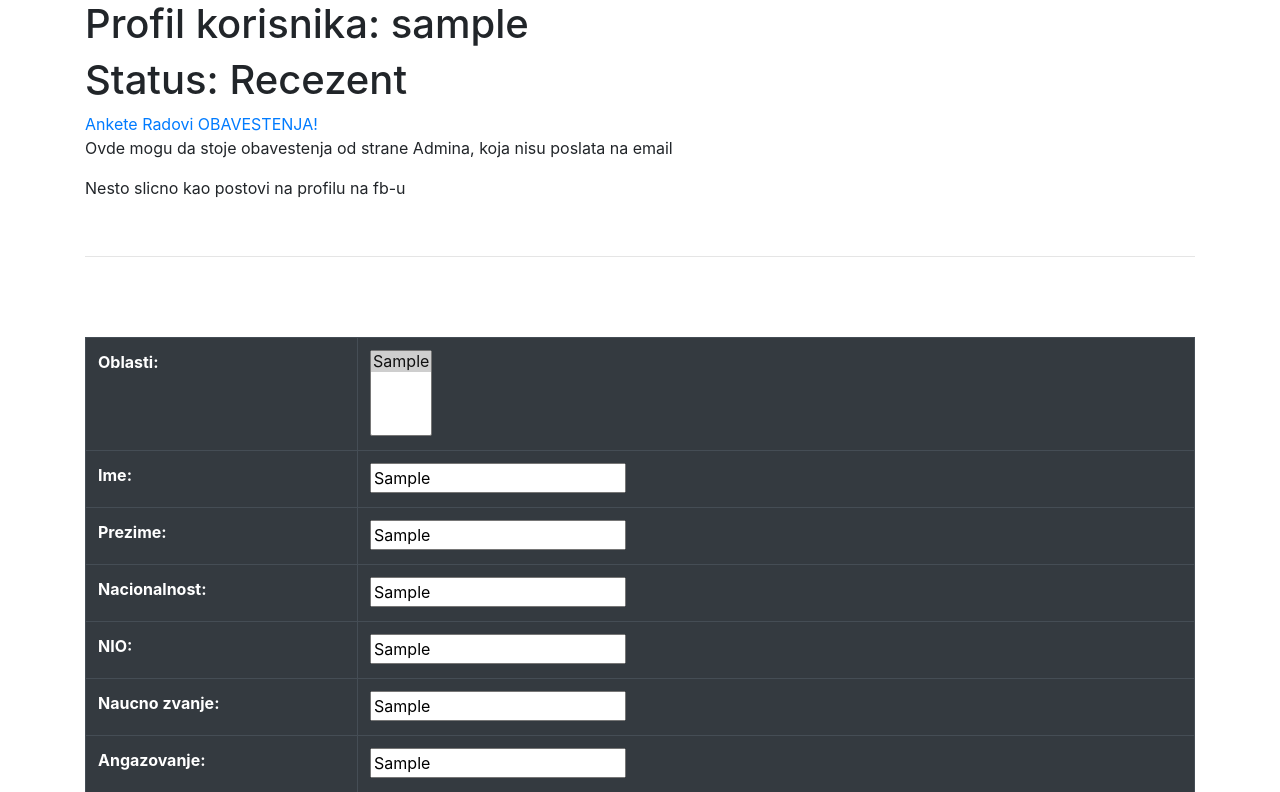
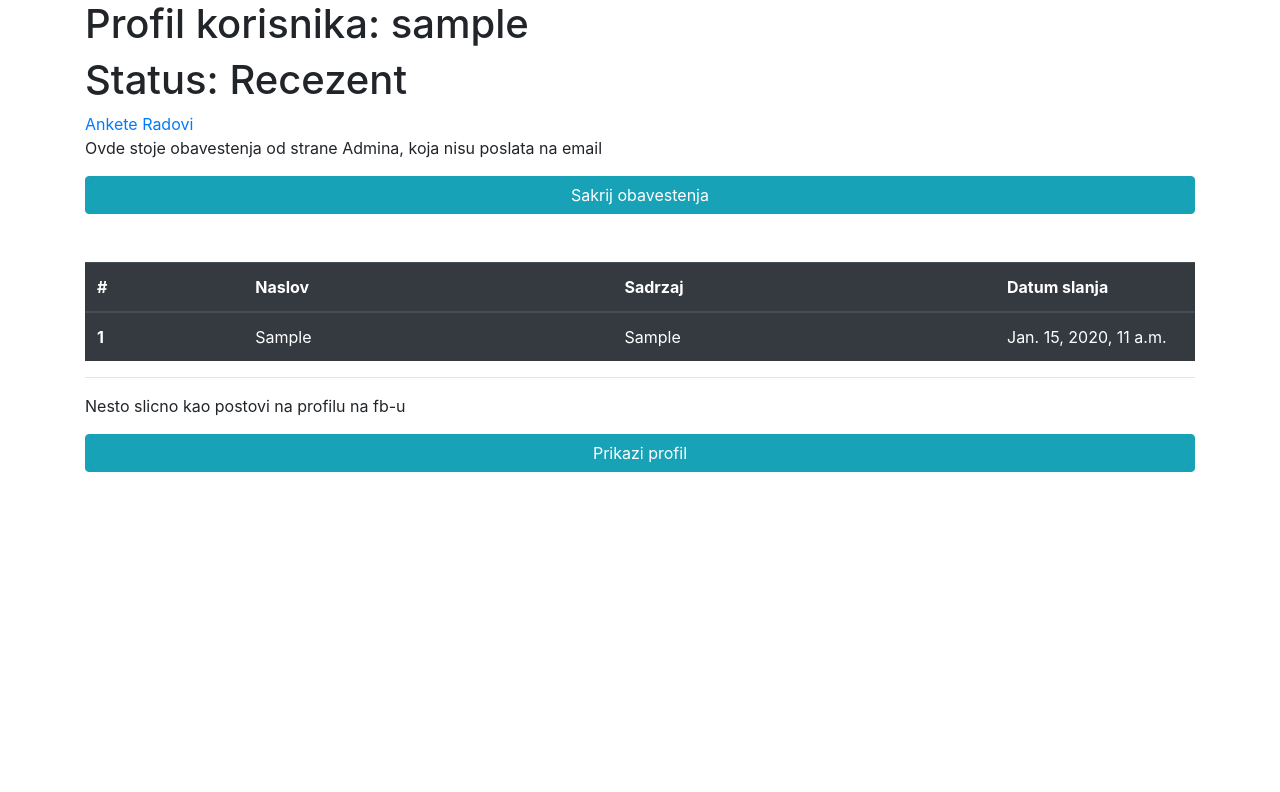
Before and after one commit to 0mnadren/Platforma, a Django app: page /profil/ in a window 1280 px wide. Shown: the part 56-848 px from the top of the page. After the commit the page ends 528 px from the top, so only its background shows below. Run offline with Django 3.2, Linux system fonts and the light colour scheme; a user stored in the database is signed in; tables that the repository leaves empty hold one stand-in row (values such as "Sample post"); some libraries are stand-ins or nearby versions.

Commit message:
Svasta nesto radi sada :D
+ html u administratoru (kreiraj_obavestenje)
+ profil doradili nemanja i ja ako se secam dobro, da sadrzi i obavestenja, dodao sam i datum, da hvatamo sadasnji trenutak, ko zna zasto ;)
+ dodao u profil html svasta, maaaa dragi ce ga bog znati :D jos doradjivao dok sam ovo kucao... de haos je sada...

```diff
--- a/administrator/templates/administrator/admin_profil.html
+++ b/administrator/templates/administrator/admin_profil.html
@@ -10,13 +10,13 @@
 
 <a href="{% url 'admin:index' %}">Django Admin</a>
 <br>
-<a href="{% url 'administrator:prijave' %}">Prijave recenzenata</a>
+<a href="{% url 'administrator:pregled_prijava' %}">Prijave recenzenata</a>
 <br>
 <a href="{% url 'admin:profil_oblast_add' %}">Dodaj oblast</a>
 <br>
 <a href="#">Ankete</a>
 <br>
-<a href="{% url 'profil:obavestenja' %}">Obavestenja</a>
+<a href="{% url 'administrator:kreiraj_obavestenje' %}">Obavestenja</a>
 <br>
 <a href="#">Naucni radovi</a>
 <br>
--- a/administrator/urls.py
+++ b/administrator/urls.py
@@ -5,8 +5,9 @@ app_name = 'administrator'
 
 urlpatterns = [
     path('', views.profil, name='profil'),
-    path('pregled_prijava', views.pregled_prijava, name='prijave'),
+    path('pregled_prijava', views.pregled_prijava, name='pregled_prijava'),
     path('pregled_prijava/<int:pk>/', views.prijava_detaljno, name='prijava_detaljno'),
     path('pregled_prijava/<int:pk>/prihvacena', views.prijava_prihvacena, name='prijava_prihvacena'),
     path('pregled_prijava/<int:pk>/odbijena', views.prijava_odbijena, name='prijava_odbijena'),
+    path('kreiraj_obavestenje/', views.kreiraj_obavestenje, name='kreiraj_obavestenje'),
 ]
--- a/profil/models.py
+++ b/profil/models.py
@@ -49,4 +49,4 @@ class Profil(models.Model):
     pregledane_ankete = models.IntegerField(verbose_name='broj pregledanih anketa', default=0)
 
     def __str__(self):
-        return f"Korisnik: {self.user} -- Ime: {self.ime} {self.prezime}"
+        return f"{self.user} - {self.ime} {self.prezime}"
--- a/profil/templates/profil/ankete.html
+++ b/profil/templates/profil/ankete.html
@@ -14,7 +14,7 @@
 
 
 
-<p>Ovde stoje obavestenja od strane Admina, koja nisu poslata na email</p>
+<p>Ovde stoje obavestenja od strane Adddmina, koja nisu poslata na email</p>
 {% for anketa in ankete %}
     <table>
         {{ forloop.counter }}
--- a/profil/templates/profil/profil.html
+++ b/profil/templates/profil/profil.html
@@ -1,5 +1,8 @@
 {% extends 'base.html' %}
+
+{% load crispy_forms_tags %}
 {% load static %}
+<link rel="stylesheet" type="text/css" href="{% static 'profil/style.css' %}">
 {% block title %}
 <title>Profil</title>
 {% endblock %}
@@ -10,22 +13,57 @@
 <h1>Status: Recezent</h1>
 <a href="{% url 'profil:ankete' %}">Ankete</a>
 <a href="#">Radovi</a>
-<a href="{% url 'profil:obavestenja' %}">OBAVESTENJA!</a>
+
+
+<p>Ovde stoje obavestenja od strane Admina, koja nisu poslata na email</p>
 
 
 
-<p>Ovde mogu da stoje obavestenja od strane Admina, koja nisu poslata na email</p>
+
+<!-- U PROFILU DA IZBACI OBAVESTENJA -->
+<button class="btn btn-info btn-block" onclick="toggler('obavestenja_table');name_toggler('btn_obavestenja')"
+    id="btn_obavestenja">Sakrij obavestenja</button>
+<br><br>
+<div id="obavestenja_table">
+
+    <table class="table table-dark">
+        <thead>
+            <tr>
+                <th scope="col">#</th>
+                <th scope="col">Naslov</th>
+                <th style="height: 10px;" scope="col">Sadrzaj</th>
+                <th style="width: 200px;" scope="col">Datum slanja</th>
+            </tr>
+        </thead>
+        <tbody>
+            {% for obavestenje in obavestenja %}
+            <tr>
+                <th scope="row">{{ forloop.counter }}</th>
+                <td>{{ obavestenje.naslov }}</td>
+                <td>{{ obavestenje.tekst }}</td>
+                <td>{{ obavestenje.datum_vreme_kreiranja }}</td>
+            </tr>
+            {% endfor %}
+        </tbody>
+    </table>
+
+    <hr>
     <p>Nesto slicno kao postovi na profilu na fb-u</p>
+
+</div>
+<button class="btn btn-info btn-block" onclick="toggler('user_table');name_toggler('btn_data')" id="btn_data">Prikazi
+    profil</button>
 <br>
-<hr>
-<br>
+<div id="user_table" style="display: none;">
     <table class="table table-bordered table-dark">
         <div class="form-group">
             <form method="POST" enctype="multipart/form-data">
                 {% csrf_token %}
 
                 {{ form.as_table }}
-        <!-- {% for field in form %}
+                <!--
+                   form.as_table
+                    {% for field in form %}
         <div class="mt-2">
             <label class="form-label">{{ field.label }}:</label>
             <div class="col">{{ field }}</div>
@@ -35,8 +73,6 @@
             </div>
         </div>
         {% endfor %} -->
-        <br>
-
     </table>
 
     <button class="btn btn-secondary mt-3 mb-3 ml-lg-2" type="submit">Sačuvaj izmene</button>
@@ -44,6 +80,32 @@
 
     </form>
 
+</div>
+</div>
+</div>
+<!-- SKRIPTA JS ZA SAKRIVANJE -->
+<script>
+    window.onload = function () {
+        document.getElementById('close').onclick = function () {
+            this.parentNode.parentNode.parentNode
+                .removeChild(this.parentNode.parentNode);
+            return false;
+        };
+    };
+    function toggler(divId) {
+        $("#" + divId).toggle()
+    }
+    function name_toggler(divId) {
+        if (document.getElementById(divId).innerText == 'Prikazi profil') {
+            document.getElementById(divId).innerText = 'Sakrij profil';
+        } else if (document.getElementById(divId).innerText == 'Sakrij profil') {
+            document.getElementById(divId).innerText = 'Prikazi profil';
 
-</div>
+        } else if (document.getElementById(divId).innerText == 'Prikazi obavestenja') {
+            document.getElementById(divId).innerText = 'Sakrij obavestenja';
+        } else if (document.getElementById(divId).innerText == 'Sakrij obavestenja') {
+            document.getElementById(divId).innerText = 'Prikazi obavestenja';
+        }
+    }
+</script>
 {% endblock %}
--- a/profil/urls.py
+++ b/profil/urls.py
@@ -6,6 +6,5 @@ app_name = 'profil'
 urlpatterns = [
     path('', views.profil, name='profil'),
     path('prijava/', views.prijava, name='prijava'),
-    path('obavestenja/', views.obavestenja, name='obavestenja'),
     path('ankete/', views.ankete, name='ankete'),
 ]
--- a/profil/views.py
+++ b/profil/views.py
@@ -1,3 +1,4 @@
+from datetime import datetime
 from re import I
 from django.http.response import HttpResponse
 from django.shortcuts import get_object_or_404, render, redirect
@@ -10,6 +11,7 @@ from account.models import accepted_check
 from administrator.models import Anketa, Obavestenje
 from django.views.generic import CreateView
 from django.contrib.auth import authenticate, login, logout
+import datetime
 # class PrijavaView(CreateView):
 #     model = ProfilForm
 #     template_name = 'profil/prijava.html'
@@ -46,6 +48,12 @@ def prijava(request):
 @login_required()
 @user_passes_test(accepted_check, login_url='account:home', redirect_field_name=None)
 def profil(request):
+    user = request.user
+    default_datum = datetime.datetime.today()
+    obavestenja = Obavestenje.objects.filter(
+        profil = user.profil
+    )
+
     if request.method == 'POST':
         form = ProfilForm(request.POST or None, request.FILES, instance=request.user.profil)
         if form.is_valid():
@@ -55,27 +63,33 @@ def profil(request):
     else:
         form = ProfilForm(instance=request.user.profil)
 
-    return render(request, 'profil/profil.html', {'form': form})
+    context = {
+        'obavestenja': obavestenja,
+        'form': form,
+        'default_datum': default_datum
+    }
+
+    return render(request, 'profil/profil.html', context)
 
 
 
-@login_required()
-def obavestenja(request):
+# @login_required()
+# def obavestenja(request):
 
-    user = request.user
+#     user = request.user
 
-    obavestenja = Obavestenje.objects.filter(
-        profil = user.profil
-    )
+#     obavestenja = Obavestenje.objects.filter(
+#         profil = user.profil
+#     )
 
-    # print(obavestenja)
-    # gde je profil == user.profil
-    # print('obavestenja su: ' + str(obavestenja))
-    context = {
-        'obavestenja': obavestenja
-    }
+#     # print(obavestenja)
+#     # gde je profil == user.profil
+#     # print('obavestenja su: ' + str(obavestenja))
+#     context = {
+#         'obavestenja': obavestenja
+#     }
 
-    return render(request, 'profil/obavestenja.html', context)
+#     return render(request, 'profil/obavestenja.html', context)
 
 
 
```
Also changed, not shown: administrator/forms.py (added, +20 -0 lines), administrator/templates/administrator/kreiraj_obavestenje.html (added, +27 -0 lines), administrator/templates/administrator/prijava_detaljno.html (+4 -4 lines), administrator/views.py (+26 -4 lines), profil/forms.py (+22 -21 lines), profil/templates/profil/obavestenja.html (+3 -4 lines). Lines whose indentation alone changed are shown as unchanged.
